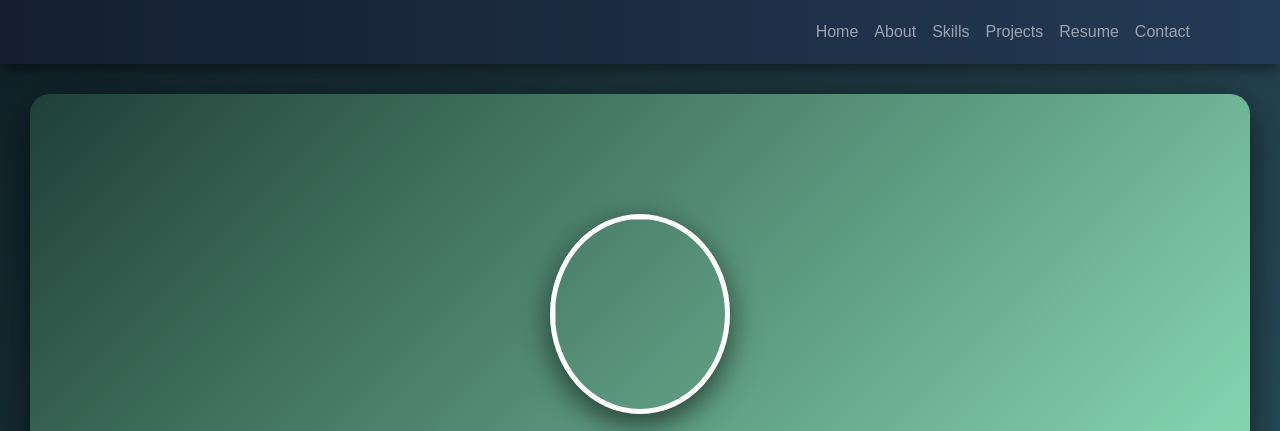
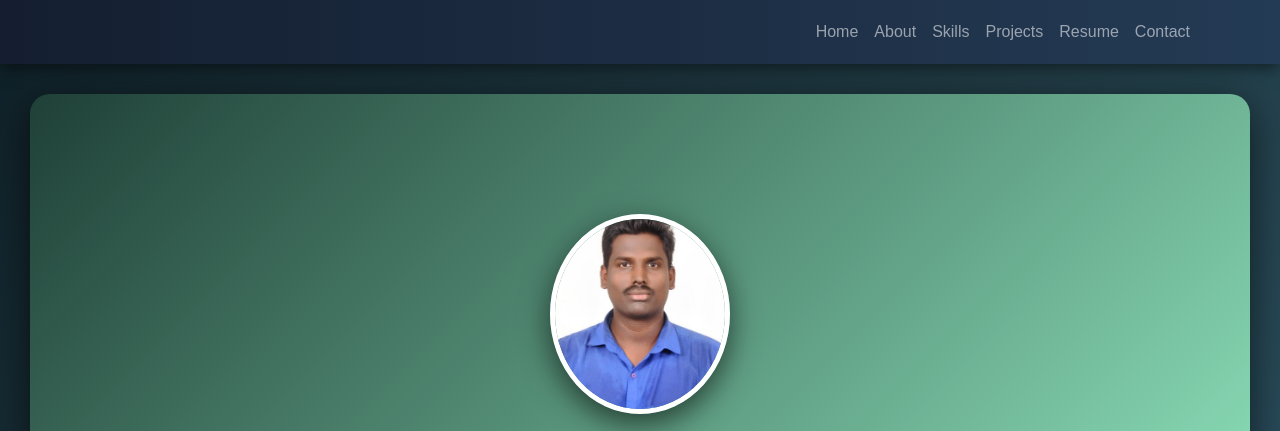
Before and after one commit to nrajeshkannan08/rkportfolio, a plain HTML site: page index.html in a window 1280 px wide. Shown: the top 431 px of the page. Drawn offline with nearby package versions, Linux system fonts and the light colour scheme; files that its build step writes are made by us from their sources; files whose address does not match are found by name.

Commit message:
Clean up HTML structure and fix image source
Removed unnecessary HTML encoding and fixed image source path.

```diff
--- a/index.html
+++ b/index.html
@@ -41,7 +41,7 @@
 
 <div class="container">
 
-<img src="images/profile.jpg" class="profile-img">
+<img src="profile.jpg" class="profile-img">
 
 <h1>RAJESH KANNAN N</h1>
 
@@ -58,4 +58,5 @@
 <script src="js/script.js"></script>
 
 </body>
+
 </html>
```
